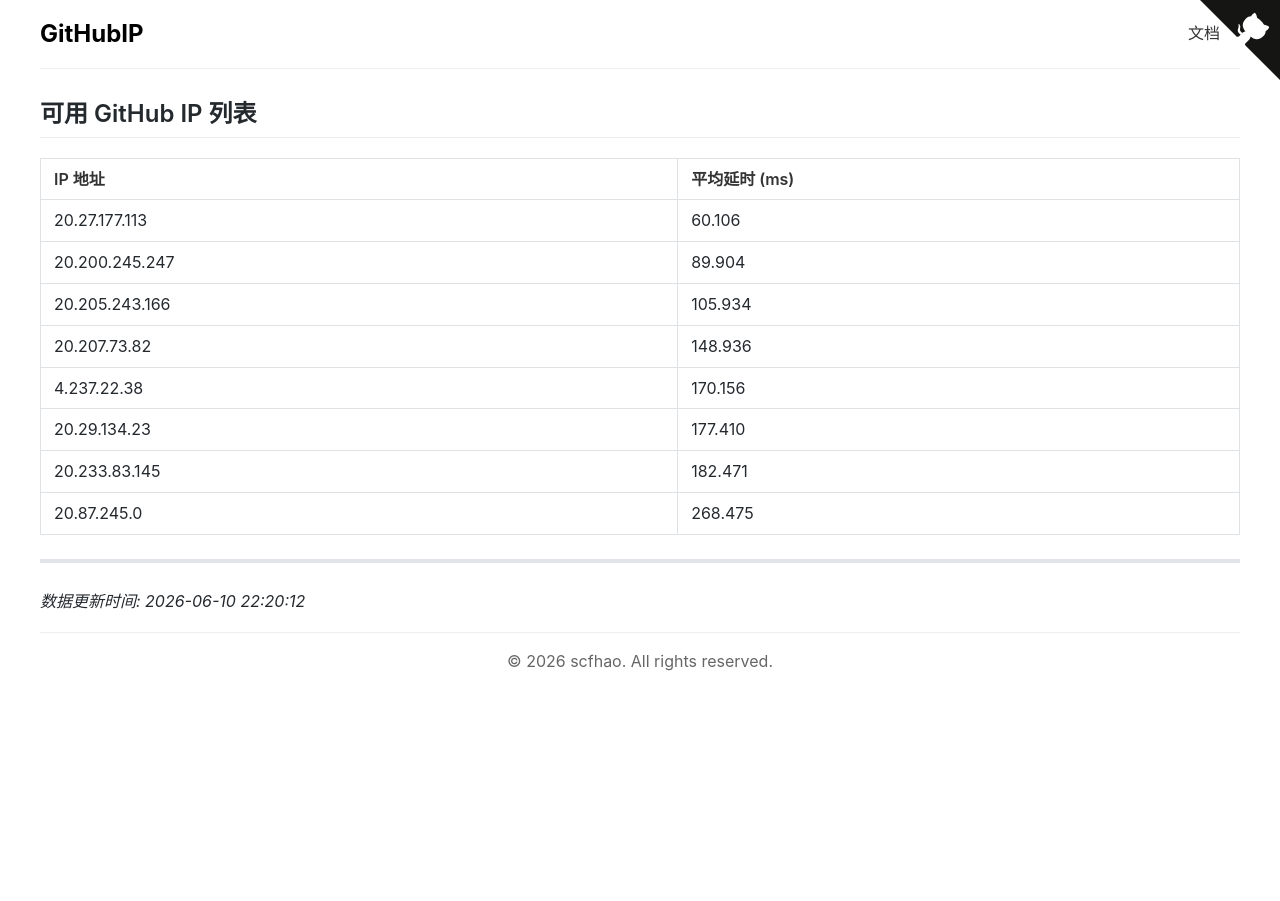
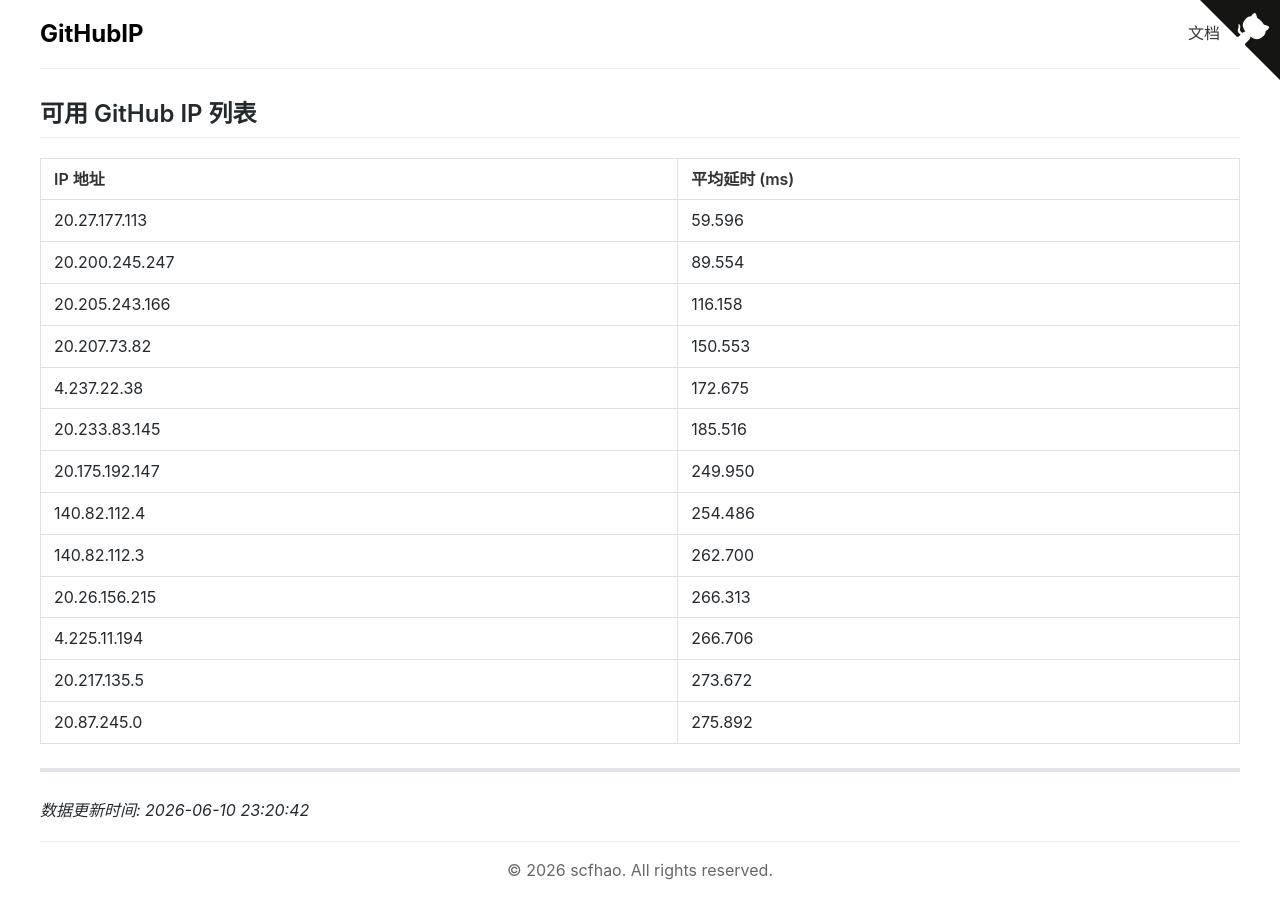
Before and after one commit to scfhao/GitHubIP, a Jekyll site: the page built from index.md, in a window 1280 px wide. Built offline with Jekyll 4.4.1, drawn with Linux system fonts in a browser that asks for light colours.

Commit message:
自动脚本执行 - 2026-06-10 23:20:42

```diff
--- a/index.md
+++ b/index.md
@@ -1,22 +1,27 @@
 ---
 layout: home
 title: GitHub IP 列表
-date: 2026-06-10 22:20:12
+date: 2026-06-10 23:20:42
 ---
 
 ## 可用 GitHub IP 列表
 
 | IP 地址 | 平均延时 (ms) |
 |---------|--------------|
-| 20.27.177.113 | 60.106 |
-| 20.200.245.247 | 89.904 |
-| 20.205.243.166 | 105.934 |
-| 20.207.73.82 | 148.936 |
-| 4.237.22.38 | 170.156 |
-| 20.29.134.23 | 177.410 |
-| 20.233.83.145 | 182.471 |
-| 20.87.245.0 | 268.475 |
+| 20.27.177.113 | 59.596 |
+| 20.200.245.247 | 89.554 |
+| 20.205.243.166 | 116.158 |
+| 20.207.73.82 | 150.553 |
+| 4.237.22.38 | 172.675 |
+| 20.233.83.145 | 185.516 |
+| 20.175.192.147 | 249.950 |
+| 140.82.112.4 | 254.486 |
+| 140.82.112.3 | 262.700 |
+| 20.26.156.215 | 266.313 |
+| 4.225.11.194 | 266.706 |
+| 20.217.135.5 | 273.672 |
+| 20.87.245.0 | 275.892 |
 
 ---
 
-*数据更新时间: 2026-06-10 22:20:12*
+*数据更新时间: 2026-06-10 23:20:42*
```
